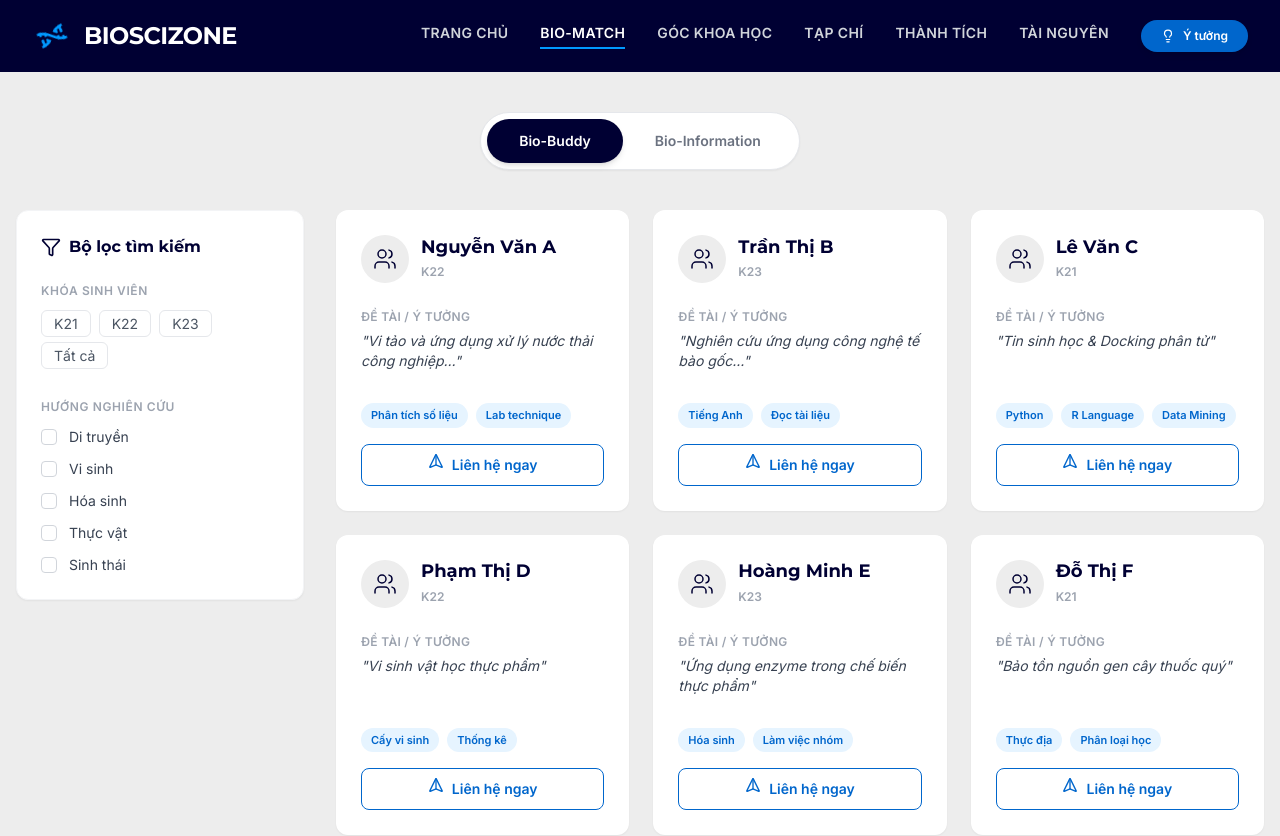
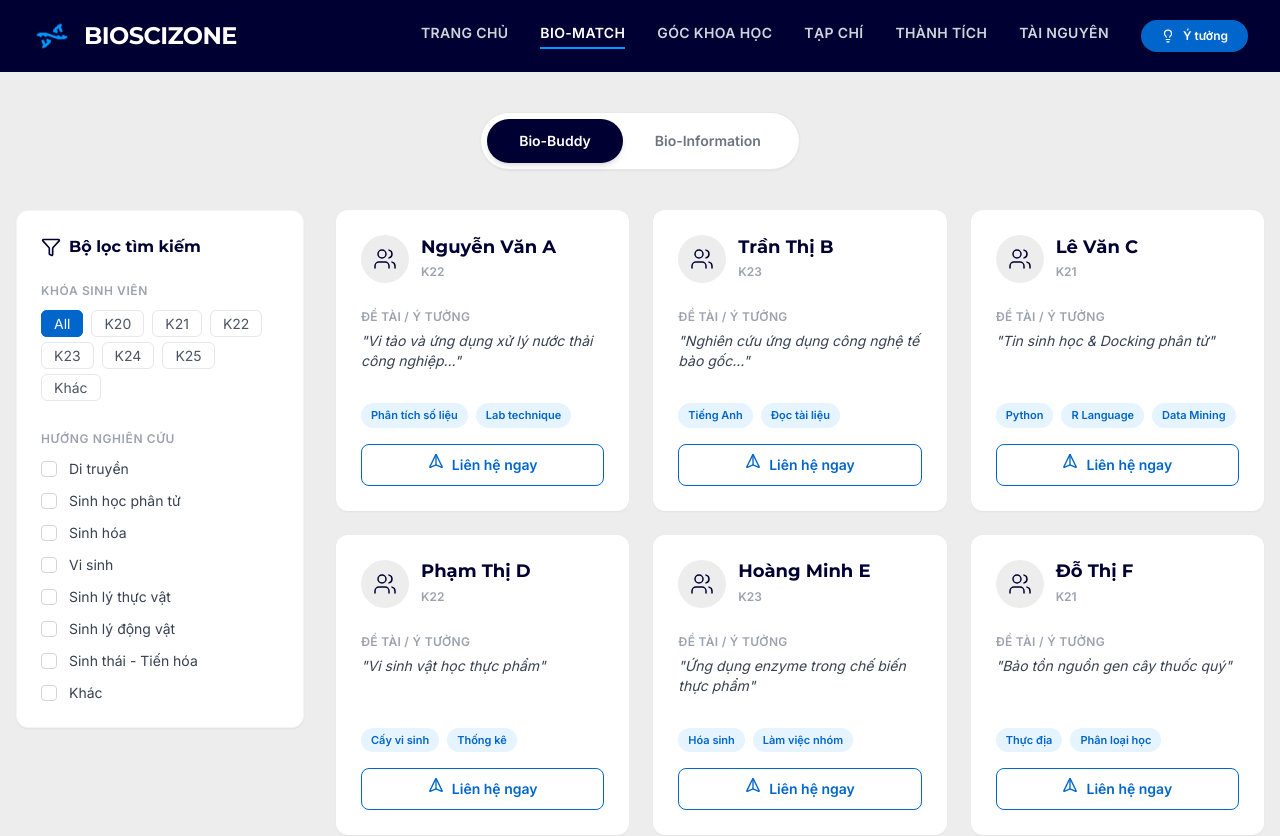
Before and after one commit to eiyuumiru/BIOSCIZONE, a React (Vite) app: page /bio-match in a window 1280 px wide. Shown: the top 836 px of the page. Built offline with nearby package versions, Linux system fonts and the light colour scheme.

Commit message:
fix display and add more details for FE.

```diff
--- a/src/components/layout/IdeaModal.jsx
+++ b/src/components/layout/IdeaModal.jsx
@@ -47,9 +47,12 @@ const IdeaModal = ({ isOpen, onClose }) => {
                                 <label className="text-xs font-bold text-gray-500 uppercase ml-1">Lĩnh vực</label>
                                 <select className="w-full px-4 py-3 bg-gray-50 border border-gray-100 rounded-xl focus:outline-none focus:ring-2 focus:ring-[#0099FF]/20 focus:bg-white transition">
                                     <option>Di truyền</option>
+                                    <option>Sinh học phân tử</option>
+                                    <option>Sinh hóa</option>
                                     <option>Vi sinh</option>
-                                    <option>Sinh hóa</option>
-                                    <option>Thực vật</option>
+                                    <option>Sinh lý thực vật</option>
+                                    <option>Sinh lý động vật</option>
+                                    <option>Sinh thái - Tiến hóa</option>
                                     <option>Khác</option>
                                 </select>
                             </div>
--- a/src/components/views/BioMatchView.jsx
+++ b/src/components/views/BioMatchView.jsx
@@ -14,6 +14,16 @@ import { styles, bioBuddies, labInfo } from '../../data.jsx';
 const BioMatchView = () => {
     const [activeTab, setActiveTab] = useState('buddy');
     const [openLabId, setOpenLabId] = useState(null);
+    const [selectedCourse, setSelectedCourse] = useState('All');
+    const [selectedFields, setSelectedFields] = useState([]);
+
+    const toggleField = (field) => {
+        if (selectedFields.includes(field)) {
+            setSelectedFields(selectedFields.filter(f => f !== field));
+        } else {
+            setSelectedFields([...selectedFields, field]);
+        }
+    };
 
     return (
         <div className="min-h-screen pt-28 pb-20 bg-[#EDEDED]">
@@ -48,9 +58,15 @@ const BioMatchView = () => {
                                     <div>
                                         <label className="text-xs font-bold text-gray-400 uppercase mb-3 block tracking-wider">Khóa sinh viên</label>
                                         <div className="flex flex-wrap gap-2">
-                                            {['K21', 'K22', 'K23', 'Tất cả'].map(k => (
+                                            {['All', 'K20', 'K21', 'K22', 'K23', 'K24', 'K25', 'Khác'].map(k => (
                                                 <label key={k} className="cursor-pointer">
-                                                    <input type="checkbox" className="peer sr-only" />
+                                                    <input
+                                                        type="radio"
+                                                        name="course"
+                                                        className="peer sr-only"
+                                                        checked={selectedCourse === k}
+                                                        onChange={() => setSelectedCourse(k)}
+                                                    />
                                                     <span className="px-3 py-1 rounded-md text-sm border border-gray-200 text-gray-600 peer-checked:bg-[#0066CC] peer-checked:text-white peer-checked:border-[#0066CC] transition hover:border-[#0066CC]">
                                                         {k}
                                                     </span>
@@ -61,10 +77,16 @@ const BioMatchView = () => {
                                     <div>
                                         <label className="text-xs font-bold text-gray-400 uppercase mb-3 block tracking-wider">Hướng nghiên cứu</label>
                                         <div className="space-y-3">
-                                            {['Di truyền', 'Vi sinh', 'Hóa sinh', 'Thực vật', 'Sinh thái'].map(k => (
+                                            {['Di truyền', 'Sinh học phân tử', 'Sinh hóa', 'Vi sinh', 'Sinh lý thực vật', 'Sinh lý động vật', 'Sinh thái - Tiến hóa', 'Khác'].map(k => (
                                                 <label key={k} className="flex items-center gap-3 text-sm text-gray-700 cursor-pointer hover:text-[#0066CC] group">
-                                                    <div className="w-4 h-4 rounded border border-gray-300 flex items-center justify-center group-hover:border-[#0066CC]">
-                                                        <div className="w-2 h-2 rounded bg-[#0066CC] opacity-0 group-hover:opacity-100 transition"></div>
+                                                    <div className={`w-4 h-4 rounded border flex items-center justify-center transition ${selectedFields.includes(k) ? 'border-[#0066CC] bg-[#E6F4FF]' : 'border-gray-300 group-hover:border-[#0066CC]'}`}>
+                                                        <input
+                                                            type="checkbox"
+                                                            className="sr-only"
+                                                            checked={selectedFields.includes(k)}
+                                                            onChange={() => toggleField(k)}
+                                                        />
+                                                        <div className={`w-2 h-2 rounded bg-[#0066CC] transition ${selectedFields.includes(k) ? 'opacity-100 scale-100' : 'opacity-0 scale-50 group-hover:opacity-30'}`}></div>
                                                     </div>
                                                     {k}
                                                 </label>
--- a/src/components/views/HomeView.jsx
+++ b/src/components/views/HomeView.jsx
@@ -8,7 +8,8 @@ import {
     Dna,
     Video,
     FileBadge,
-    Users
+    Users,
+    Sparkles
 } from 'lucide-react';
 import { styles } from '../../data.jsx';
 
@@ -37,6 +38,10 @@ const HomeView = ({ setCurrentView, onIdeaClick }) => (
              50% { transform: translateY(-50px) translateX(20px); opacity: 0.3; }
              100% { transform: translateY(-100px) translateX(0); opacity: 0.1; }
            }
+           @keyframes shimmer {
+             0% { transform: translateX(-100%); }
+             100% { transform: translateX(100%); }
+           }
          `}</style>
             </div>
 
@@ -64,9 +69,14 @@ const HomeView = ({ setCurrentView, onIdeaClick }) => (
 
                         <button
                             onClick={onIdeaClick}
-                            className="bg-white border-2 border-[#0066CC] text-[#0066CC] hover:bg-[#E6F4FF] px-8 py-4 rounded-lg font-bold shadow-md transition transform hover:-translate-y-1 inline-flex items-center justify-center gap-2"
+                            className="group relative px-8 py-4 rounded-lg font-bold text-[#0066CC] transition-all duration-300 transform hover:-translate-y-1 overflow-hidden bg-white/40 backdrop-blur-md border border-[#0099FF]/40 shadow-[0_0_20px_rgba(0,153,255,0.3)] hover:shadow-[0_0_35px_rgba(0,153,255,0.6)] hover:bg-white/70 hover:border-[#0099FF]"
                         >
-                            <Lightbulb size={20} /> Gửi ý tưởng
+                            <span className="relative z-10 flex items-center gap-2">
+                                <Sparkles size={18} className="text-[#0099FF] animate-pulse" />
+                                Gửi ý tưởng
+                            </span>
+                            {/* Shining effect overlay */}
+                            <div className="absolute inset-0 -translate-x-full group-hover:animate-[shimmer_1.5s_infinite] bg-gradient-to-r from-transparent via-white/60 to-transparent z-0"></div>
                         </button>
                     </div>
                 </div>
```
